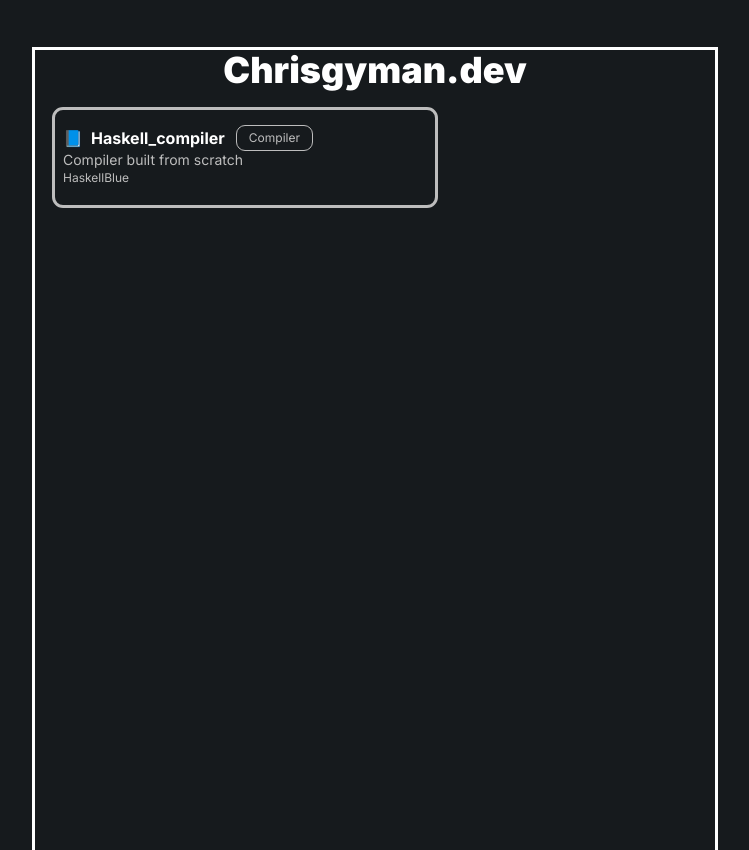
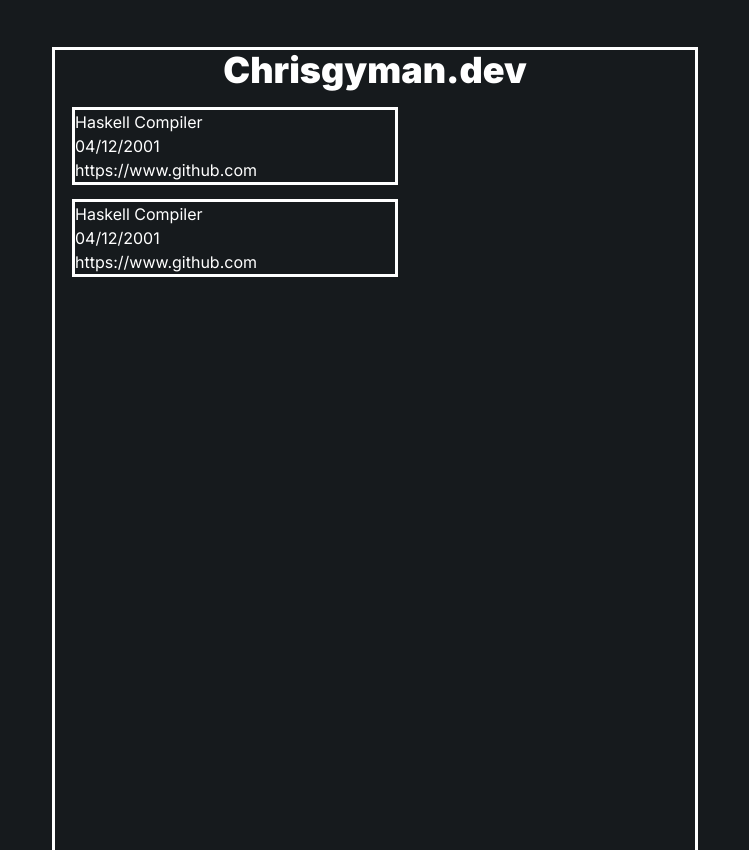
Before and after one commit to christophergyman/chrisgyman.dev, a Next.js app in the folder chrisgyman-dev/: page / in a window 1280 px wide. Shown: the whole page, without its empty margins (265-1014 px from the left). Built offline with nearby package versions, Linux system fonts and the light colour scheme.

Commit message:
projectbubble completed

```diff
--- a/chrisgyman-dev/src/app/components/project-bubble.tsx
+++ b/chrisgyman-dev/src/app/components/project-bubble.tsx
@@ -1,39 +1,17 @@
-import { link } from "fs";
+import type { Project } from "../project";
 
-function ProjectBubble() {
-  const projectDetails = {
-    emoji: "📘",
-    title: "Haskell_compiler",
-    posttype: "Compiler",
-    description: "Compiler built from scratch",
-    language: "Haskell",
-    color: "Blue",
-    link: "https://github.com/christophergyman/haskell_compiler",
-  };
+interface ProjectBubbleProps {
+  project: Project;
+}
 
+function ProjectBubble({ project }: ProjectBubbleProps) {
   return (
-    <div className="outline outline-[3px] outline-[#BDBDBD] m-5 pt-2 max-w-[380px] rounded-lg h-[95px]">
-      <div className="inline-block m-2 w-[363px] h-[80px]">
-        <div className="flex flex-row">
-          <p>{projectDetails.emoji}</p>
-          <a href="https://github.com/christophergyman/haskell_compiler">
-            <p className="font-bold pl-2">{projectDetails.title}</p>
-          </a>
-          <div className="flex outline outline-[1px] outline-[#BDBDBD] ml-[12px] rounded-lg p-1 text-xs">
-            <p className="mx-2 text-[#BDBDBD]">{projectDetails.posttype}</p>
-          </div>
-        </div>
-
-        <div className="text-[#BDBDBD]">
-          <p className="text-sm">{projectDetails.description}</p>
-          <div className="flex flex-row text-xs">
-            <p>{projectDetails.language}</p>
-            <p>{projectDetails.color}</p>
-          </div>
-        </div>
-      </div>
+    <div className="outline m-5 w-1/2">
+      <p>{project.title}</p>
+      <p>{project.date.toString()}</p>
+      <p>{project.link}</p>
     </div>
   );
 }
 
-export default ProjectBubble;
+export { ProjectBubble };
--- /dev/null
+++ b/chrisgyman-dev/src/app/components/project-grid.tsx
@@ -0,0 +1,18 @@
+import { Project } from "../project";
+import { ProjectBubble } from "./project-bubble";
+
+interface ProjectGridProps {
+  projectList: Project[];
+}
+
+function ProjectGrid({ projectList }: ProjectGridProps) {
+  return (
+    <div>
+      {projectList.map((project) => (
+        <ProjectBubble project={project} />
+      ))}
+    </div>
+  );
+}
+
+export { ProjectGrid };
--- a/chrisgyman-dev/src/app/page.tsx
+++ b/chrisgyman-dev/src/app/page.tsx
@@ -1,15 +1,28 @@
 import Image from "next/image";
-import ProjectBubble from "./components/project-bubble";
+import { ProjectBubble } from "./components/project-bubble";
+import { Project } from "./project";
+import { ProjectGrid } from "./components/project-grid";
 
 export default function Home() {
+  // example project
+  const exampleProject: Project = {
+    title: "Haskell Compiler",
+    link: "https://www.github.com",
+    date: "04/12/2001",
+  };
+
+  const exampleProjectArr: Project[] = [exampleProject, exampleProject];
+  // example project-grid
+
+  // return JSX
   return (
     <main>
       <div className="flex justify-center w-screen h-screen mt-[50px]">
-        <div className="outline w-[85vh]">
+        <div className="outline sm:w-full lg:w-1/2 ">
           <h1 className="font-black text-white text-4xl text-center">
             Chrisgyman.dev
           </h1>
-          <ProjectBubble />
+          <ProjectGrid projectList={exampleProjectArr} />
         </div>
       </div>
     </main>
--- /dev/null
+++ b/chrisgyman-dev/src/app/project.ts
@@ -0,0 +1,7 @@
+interface Project {
+  title: string;
+  link: string;
+  date: string;
+}
+
+export type { Project };
```
Also changed, not shown: 1 other file (tests, documents, lock files or other folders).
